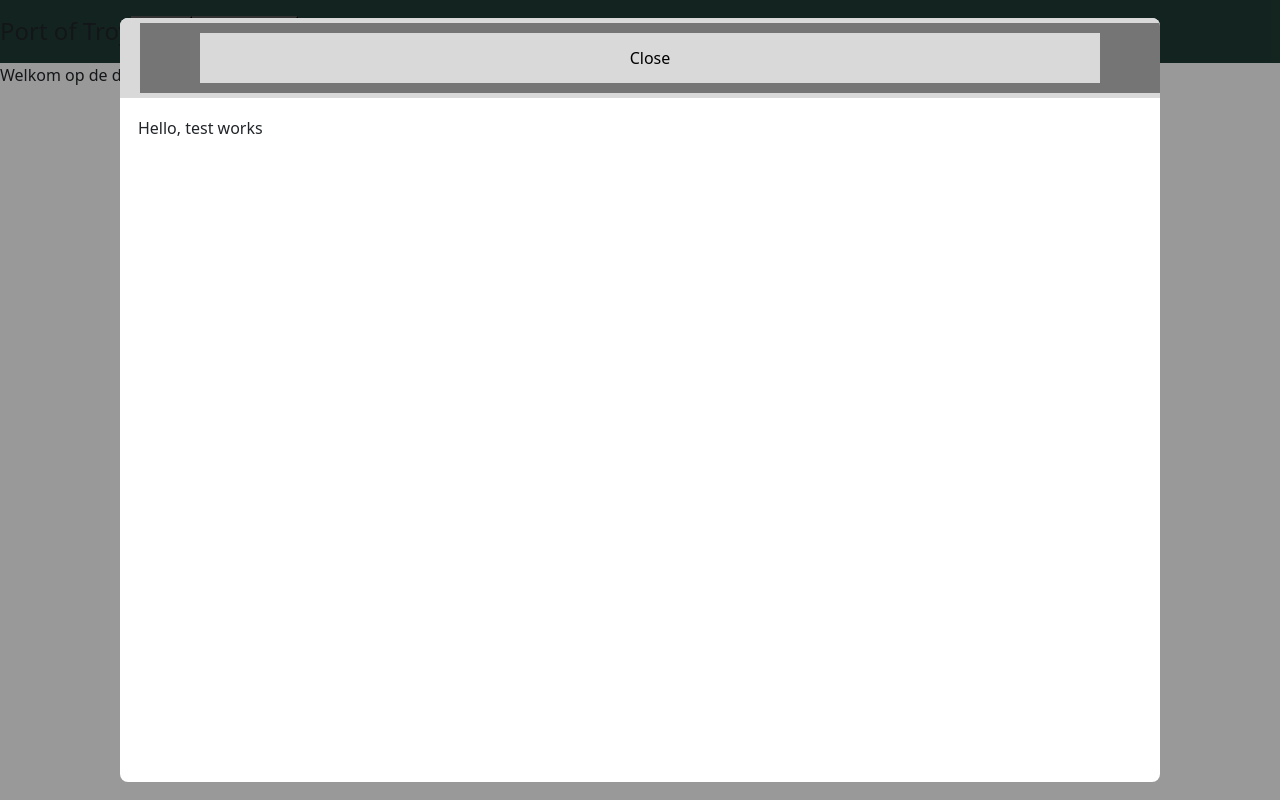
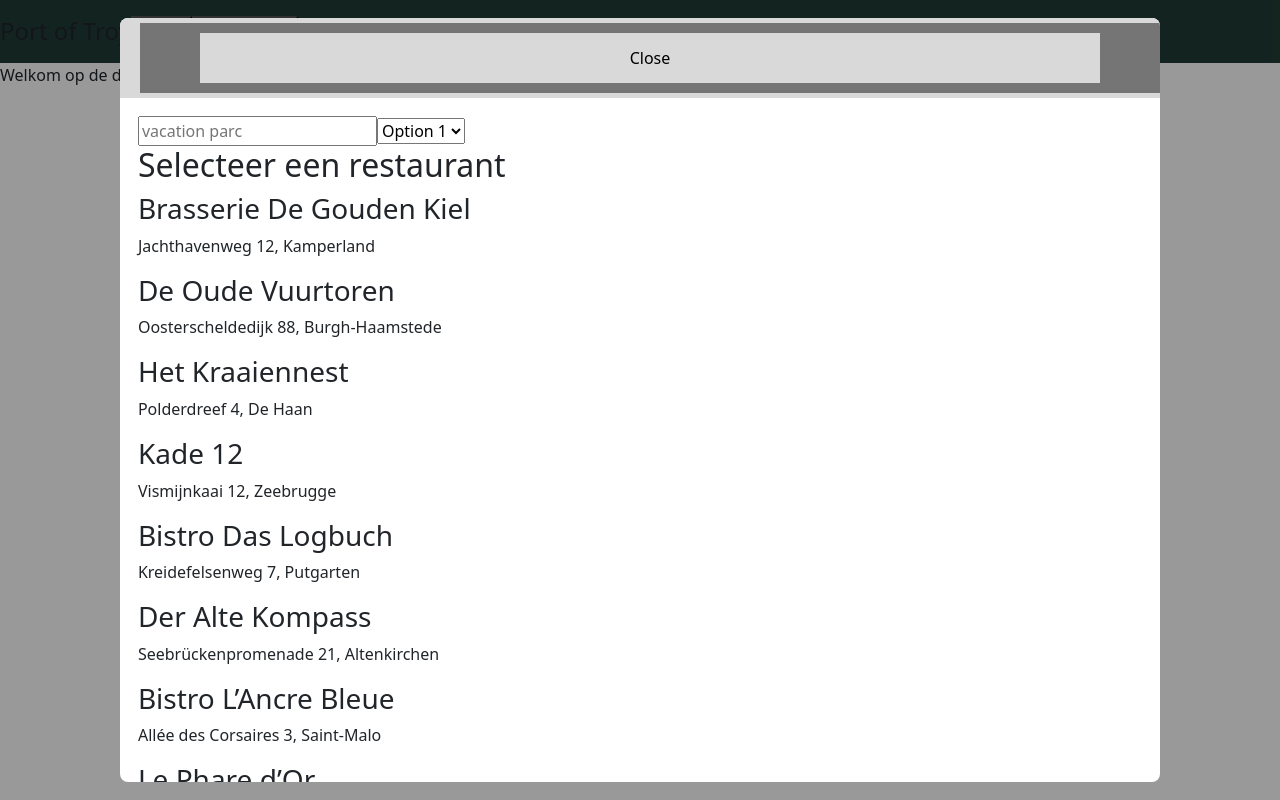
Before and after one commit to Guled-A-Mohamed/Port-of-Troy, a React app in the folder Frontend/: page / in a window 1280 px wide. Both pictures are taken after a click on the button "Restaurants". Built offline with nearby package versions, Linux system fonts and the light colour scheme; the HTML template or start-up script is replaced by a standard one.

Commit message:
afternoon-push

```diff
--- a/Frontend/src/App.jsx
+++ b/Frontend/src/App.jsx
@@ -3,6 +3,8 @@ import { useState } from 'react';
 import './App.css';
 import DModal from './components_d/dModal';
 import Test from './components_d/testContent';
+import RestaurantSelection from './components_d/restaurant/restaurantSelectionModal'
+import ImageSlider from './components_d/imageSlider';
 
 function App() {
     const [activeModal, setActiveModal] = useState(null);
@@ -10,12 +12,12 @@ function App() {
     const modalContent = {
         test: {
             title: 'test',
-            content: <p>Test Content.</p>
+            content: <Test />
         },
 
         restaurants: {
             title: 'restaurant selection',
-            content: <Test />
+            content: <RestaurantSelection />
         }
     };
 
@@ -46,6 +48,8 @@ function App() {
 
             <section>
                 <p>Welkom op de default page van Port of Troy.</p>
+
+                {/* <ImageSlider /> */}
             </section>
 
             <DModal
--- /dev/null
+++ b/Frontend/src/components_d/imageSlider.css
@@ -0,0 +1,57 @@
+.slider-container {
+  position: relative;
+  width: 100%;
+  max-width: 600px;
+  height: 400px;
+  margin: auto;
+  overflow: hidden;
+  border-radius: 8px;
+}
+
+.slider-image {
+  width: 100%;
+  height: 100%;
+  object-fit: cover;
+  display: block;
+}
+
+.slider-btn {
+  position: absolute;
+  top: 50%;
+  transform: translateY(-50%);
+  background-color: rgba(0, 0, 0, 0.5);
+  color: white;
+  border: none;
+  padding: 12px 16px;
+  cursor: pointer;
+  font-size: 18px;
+  border-radius: 4px;
+}
+
+.slider-btn:hover {
+  background-color: rgba(0, 0, 0, 0.8);
+}
+
+.left-btn { left: 10px; }
+.right-btn { right: 10px; }
+
+.dots-container {
+  position: absolute;
+  bottom: 12px;
+  width: 100%;
+  display: flex;
+  justify-content: center;
+  gap: 8px;
+}
+
+.dot {
+  width: 10px;
+  height: 10px;
+  border-radius: 50%;
+  background-color: rgba(255, 255, 255, 0.5);
+  cursor: pointer;
+}
+
+.dot.active {
+  background-color: white;
+}
--- /dev/null
+++ b/Frontend/src/components_d/imageSlider.jsx
@@ -0,0 +1,15 @@
+import React, { useState } from 'react';
+import './ImageSlider.css';
+
+const ImageSlider = ({ images }) => {
+  let [currentIndex, setCurrentIndex] = useState(0);
+  showSlides(currentIndex);
+
+
+  return(
+    <p>hi</p>
+  );
+
+};
+
+export default ImageSlider;
--- /dev/null
+++ b/Frontend/src/components_d/restaurant/restaurantData.js
@@ -0,0 +1,225 @@
+
+const restaurantData = [
+    {
+        id: 1,
+        naam: 'Brasserie De Gouden Kiel',
+        locatie: {
+            straat: 'Jachthavenweg',
+            huisnummer: '12',
+            plaats: 'Kamperland',
+            park: 'Port of Troy – Duin en Tij',
+            park_afstand: '0 km (op het park)',
+        },
+    },
+    {
+        id: 2,
+        naam: 'De Oude Vuurtoren',
+        locatie: {
+            straat: 'Oosterscheldedijk',
+            huisnummer: '88',
+            plaats: 'Burgh-Haamstede',
+            park: 'Port of Troy – Duin en Tij',
+            park_afstand: '3,2 km',
+        },
+    },
+    {
+        id: 3,
+        naam: 'Het Kraaiennest',
+        locatie: {
+            straat: 'Polderdreef',
+            huisnummer: '4',
+            plaats: 'De Haan',
+            park: 'Port of Troy – De Vlaamse Boeg',
+            park_afstand: '0 km (op het park)',
+        },
+    },
+    {
+        id: 4,
+        naam: 'Kade 12',
+        locatie: {
+            straat: 'Vismijnkaai',
+            huisnummer: '12',
+            plaats: 'Zeebrugge',
+            park: 'Port of Troy – De Vlaamse Boeg',
+            park_afstand: '4,5 km',
+        },
+    },
+    {
+        id: 5,
+        naam: 'Bistro Das Logbuch',
+        locatie: {
+            straat: 'Kreidefelsenweg',
+            huisnummer: '7',
+            plaats: 'Putgarten',
+            park: 'Port of Troy – Kap Arkona',
+            park_afstand: '0 km (op het park)',
+        },
+    },
+    {
+        id: 6,
+        naam: 'Der Alte Kompass',
+        locatie: {
+            straat: 'Seebrückenpromenade',
+            huisnummer: '21',
+            plaats: 'Altenkirchen',
+            park: 'Port of Troy – Kap Arkona',
+            park_afstand: '1,8 km',
+        },
+    },
+    {
+        id: 7,
+        naam: 'Bistro L’Ancre Bleue',
+        locatie: {
+            straat: 'Allée des Corsaires',
+            huisnummer: '3',
+            plaats: 'Saint-Malo',
+            park: 'Port of Troy – Côte d’Émeraude',
+            park_afstand: '0 km (op het park)',
+        },
+    },
+    {
+        id: 8,
+        naam: 'Le Phare d’Or',
+        locatie: {
+            straat: 'Route de la Pointe',
+            huisnummer: '45',
+            plaats: 'Cancale',
+            park: 'Port of Troy – Côte d’Émeraude',
+            park_afstand: '1,5 km',
+        },
+    },
+    {
+        id: 9,
+        naam: 'La Cabane du Pin',
+        locatie: {
+            straat: 'Chemin de la Forêt',
+            huisnummer: '10',
+            plaats: 'Hossegor',
+            park: 'Port of Troy – Les Pins Dorés',
+            park_afstand: '0 km (op het park)',
+        },
+    },
+    {
+        id: 10,
+        naam: 'Beachclub Calypso',
+        locatie: {
+            straat: 'Boulevard de l’Océan',
+            huisnummer: '102',
+            plaats: 'Capbreton',
+            park: 'Port of Troy – Les Pins Dorés',
+            park_afstand: '0,6 km',
+        },
+    },
+    {
+        id: 11,
+        naam: 'Restaurante El Puerto',
+        locatie: {
+            straat: 'Plaza de Troya',
+            huisnummer: '1',
+            plaats: 'Conil de la Frontera',
+            park: 'Port of Troy – Costa de la Luz',
+            park_afstand: '0 km (op het park)',
+        },
+    },
+    {
+        id: 12,
+        naam: 'Chiringuito El Faro',
+        locatie: {
+            straat: 'Playa de los Bateles',
+            huisnummer: 's/n',
+            plaats: 'Conil de la Frontera',
+            park: 'Port of Troy – Costa de la Luz',
+            park_afstand: '0,5 km',
+        },
+    },
+    {
+        id: 13,
+        naam: 'Café Atlântico',
+        locatie: {
+            straat: 'Avenida dos Descobrimentos',
+            huisnummer: '15',
+            plaats: 'Colares',
+            park: 'Port of Troy – Cabo da Roca',
+            park_afstand: '0 km (op het park)',
+        },
+    },
+    {
+        id: 14,
+        naam: 'Taberna O Navegador',
+        locatie: {
+            straat: 'Estrada do Cabo',
+            huisnummer: '74',
+            plaats: 'Sintra',
+            park: 'Port of Troy – Cabo da Roca',
+            park_afstand: '1,2 km',
+        },
+    },
+    {
+        id: 15,
+        naam: 'La Taverna di Ettore',
+        locatie: {
+            straat: 'Via dei Limoni',
+            huisnummer: '8',
+            plaats: 'Maiori',
+            park: 'Port of Troy – Baia di Ulisse',
+            park_afstand: '0 km (op het park)',
+        },
+    },
+    {
+        id: 16,
+        naam: 'Osteria del Porto Vecchio',
+        locatie: {
+            straat: 'Vicolo del Mare',
+            huisnummer: '19',
+            plaats: 'Amalfi',
+            park: 'Port of Troy – Baia di Ulisse',
+            park_afstand: '2,4 km',
+        },
+    },
+    {
+        id: 17,
+        naam: 'Bar & Grill Maestrale',
+        locatie: {
+            straat: 'Via della Vela',
+            huisnummer: '2',
+            plaats: 'Palau',
+            park: 'Port of Troy – Isola del Vento',
+            park_afstand: '0 km (op het park)',
+        },
+    },
+    {
+        id: 18,
+        naam: 'Ristorante Scoglio Bianco',
+        locatie: {
+            straat: 'Località Cala Granito',
+            huisnummer: '33',
+            plaats: 'Santa Teresa Gallura',
+            park: 'Port of Troy – Isola del Vento',
+            park_afstand: '2,9 km',
+        },
+    },
+    {
+        id: 19,
+        naam: 'Seaside Grill Poseidon',
+        locatie: {
+            straat: 'Obala Troja',
+            huisnummer: '5',
+            plaats: 'Rovinj',
+            park: 'Port of Troy – Dalmatia Cove',
+            park_afstand: '0 km (op het park)',
+        },
+    },
+    {
+        id: 20,
+        naam: 'Konoba Troja',
+        locatie: {
+            straat: 'Maslinova Ulica',
+            huisnummer: '14',
+            plaats: 'Bale',
+            park: 'Port of Troy – Dalmatia Cove',
+            park_afstand: '1,6 km',
+        },
+    }
+];
+
+export default restaurantData;
--- /dev/null
+++ b/Frontend/src/components_d/restaurant/restaurantSelectionModal.jsx
@@ -0,0 +1,36 @@
+
+import RestaurantResult from './restaurantSelectionResult';
+import restaurantData from './restaurantData';
+
+function RestaurantSelection() {
+    return (
+
+
+        <section className="restaurant-selection">
+            <div>
+                {/* vakantiepark, KM range, submit */}
+                <form className="P-2">
+                    <input type="text" id="vakantiepark" name="vakantiepark" placeholder="vacation parc"></input>
+
+                    <select>
+                        <option value="option1">Option 1</option>
+                        <option value="option2">Option 2</option>
+                        <option value="option3">Option 3</option>
+                    </select>
+                </form>
+            </div>
+            <h2>Selecteer een restaurant</h2>
+
+            <div className="restaurant-results">
+                {restaurantData.map(restaurant => (
+                    <RestaurantResult
+                        key={restaurant.id}
+                        restaurant={restaurant}
+                    />
+                ))}
+            </div>
+        </section>
+    );
+}
+
+export default RestaurantSelection;
--- /dev/null
+++ b/Frontend/src/components_d/restaurant/restaurantSelectionResult.jsx
@@ -0,0 +1,19 @@
+
+import { useState } from 'react';
+
+function RestaurantResult({ restaurant }) {
+
+    return (
+        <article className="restaurant-result">
+            <h3>{restaurant.naam}</h3>
+
+            <p>
+                {restaurant.locatie.straat} {restaurant.locatie.huisnummer},
+                {' '}{restaurant.locatie.plaats}
+            </p>
+
+        </article>
+    );
+}
+
+export default RestaurantResult;
```
Also changed, not shown: Frontend/src/components_d/restaurant/restaurantPage.jsx (added, +8 -0 lines), Frontend/src/components_d/accomodaties/accomodaties.jsx (added), Frontend/src/components_d/restaurant/restaurantMenuModal.jsx (added), Frontend/src/components_d/restaurant/restaurantReservationModal.jsx (added), 1 other file (tests, documents, lock files or other folders).
